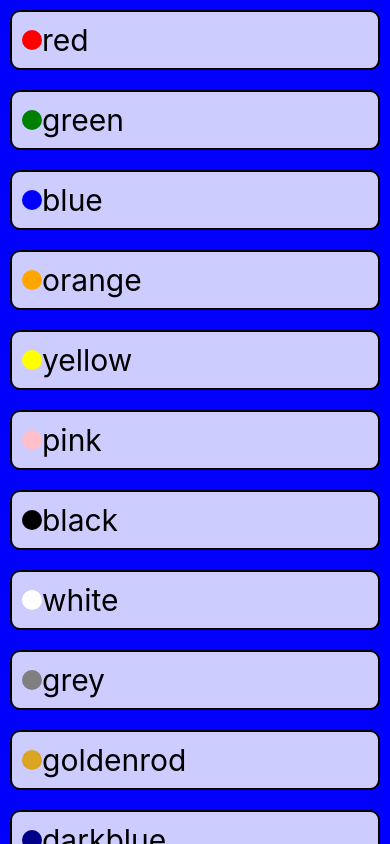
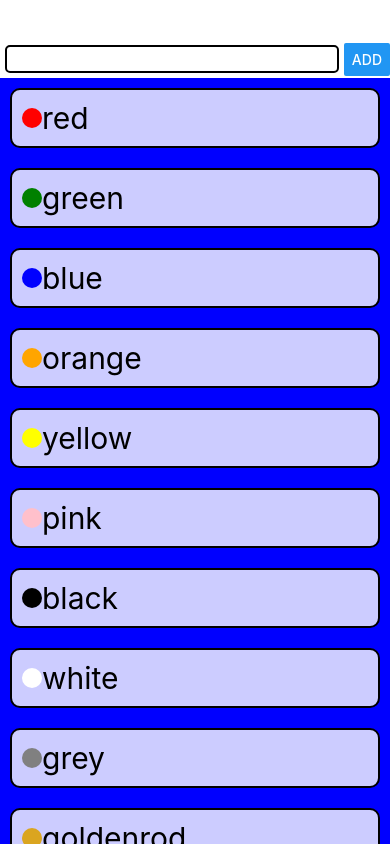
Before and after one commit to matthewsedlacek/React-Native-Color-Catalogue, a React Native app: screen / in a window 390 px wide. Built offline with nearby package versions, Linux system fonts and the light colour scheme.

Commit message:
adds Color Form component

```diff
--- a/App.js
+++ b/App.js
@@ -2,10 +2,13 @@ import React, { useState } from "react";
 import { StyleSheet, FlatList } from "react-native";
 import ColorButton from "./components/ColorButton.js";
 import defaultColors from "./data/defaultColors.json";
+import ColorForm from "./components/ColorForm.js";
 
 export default function App() {
   const [backgroundColor, setBackgroundColor] = useState("blue");
   return (
+    <>
+      <ColorForm />
       <FlatList
         style={[styles.container, { backgroundColor }]}
         data={defaultColors}
@@ -19,6 +22,7 @@ export default function App() {
           );
         }}
       />
+    </>
   );
 }
 
--- /dev/null
+++ b/components/ColorForm.js
@@ -0,0 +1,26 @@
+import React from "react";
+import { StyleSheet, View, TextInput, Button } from "react-native";
+
+export default function ColorForm() {
+  return (
+    <View style={styles.container}>
+      <TextInput style={styles.txtInput} autoCapitalize="none" />
+      <Button title="add" />
+    </View>
+  );
+}
+
+const styles = StyleSheet.create({
+  container: {
+    marginTop: 40,
+    flexDirection: "row",
+    alignItems: "center",
+  },
+  txtInput: {
+    flex: 1,
+    borderWidth: 2,
+    fontSize: 20,
+    margin: 5,
+    borderRadius: 5,
+  },
+});
```
Lines whose indentation alone changed are shown as unchanged.
